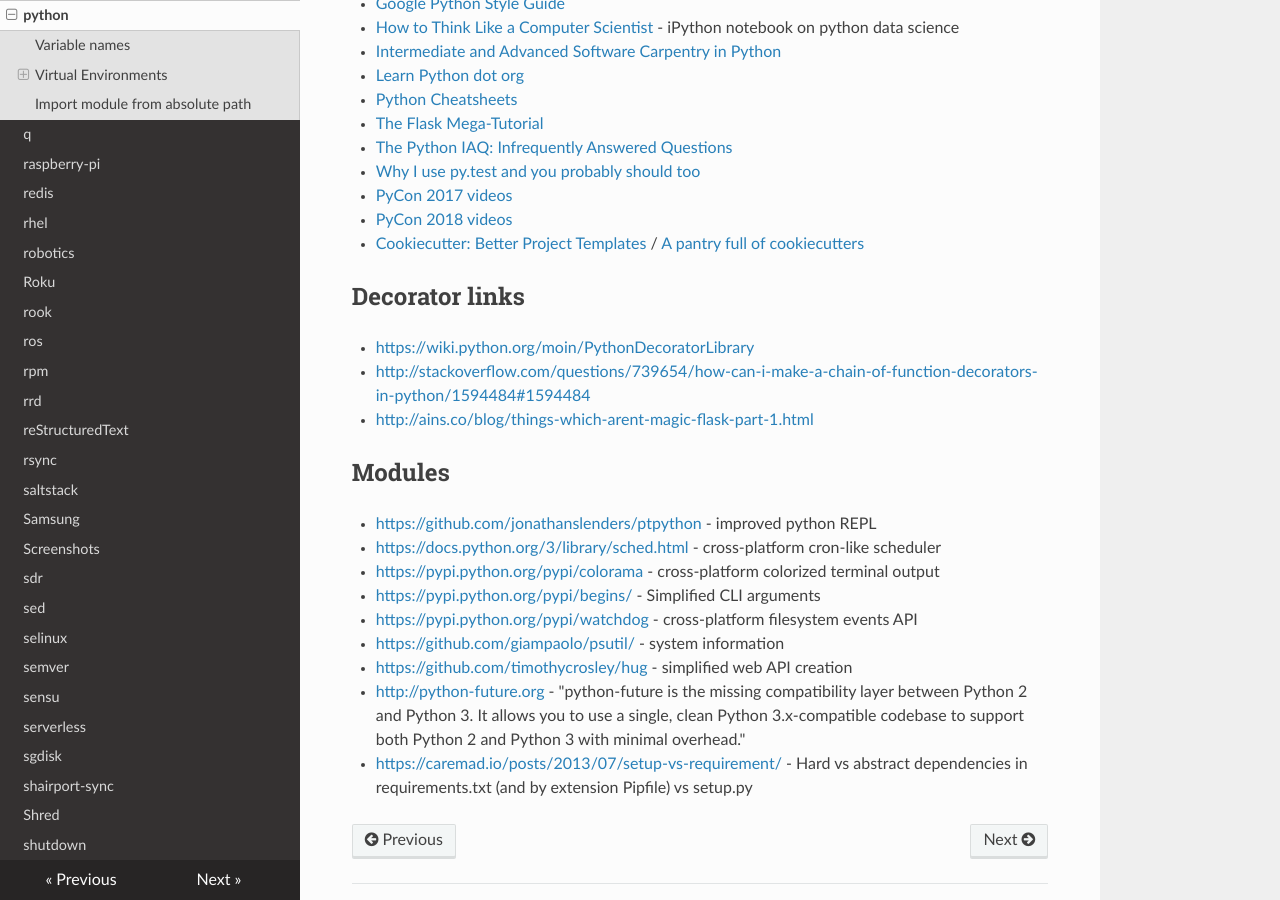
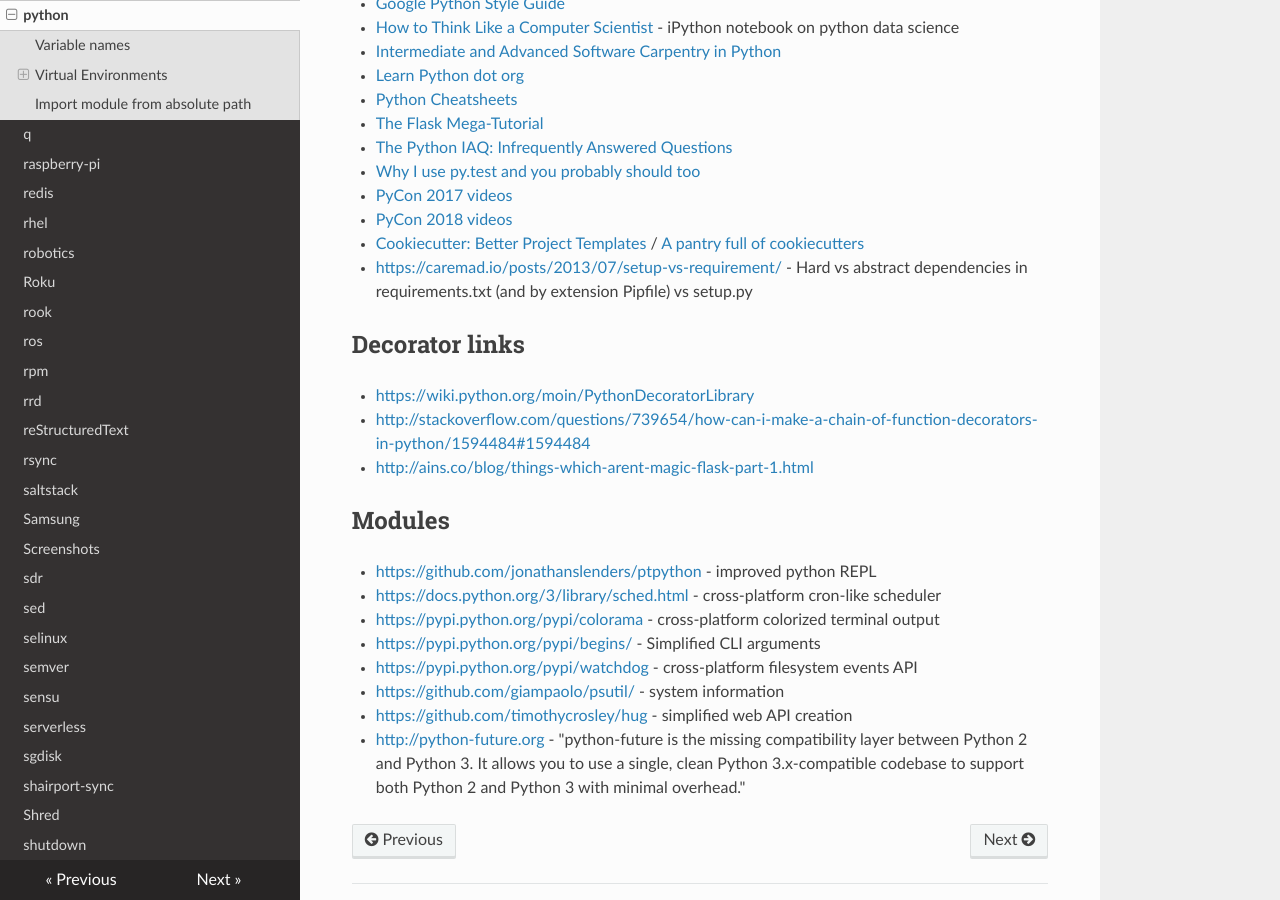
Before and after one commit to lando-cal/tech-notes, an MkDocs documentation site: the page built from docs/python.md, in a window 1280 px wide and 900 px high, scrolled down 3885 px. Built offline with MkDocs 1.6.1, drawn with Linux system fonts in a browser that asks for light colours; nearby versions of some CDN libraries; part of the change alters nothing that is shown.

Commit message:
Correct link location

```diff
--- a/docs/python.md
+++ b/docs/python.md
@@ -181,6 +181,7 @@ echo $(python -m site --user-base)/bin
 - [PyCon 2017 videos](https://www.youtube.com/channel/UCrJhliKNQ8g0qoE_zvL8eVg)
 - [PyCon 2018 videos](https://www.youtube.com/channel/UCsX05-2sVSH7Nx3zuk3NYuQ)
 - [Cookiecutter: Better Project Templates](https://cookiecutter.readthedocs.io/en/latest/) / [A pantry full of cookiecutters](https://cookiecutter.readthedocs.io/en/latest/readme.html#a-pantry-full-of-cookiecutters)
+- <https://caremad.io/posts/2013/07/setup-vs-requirement/> - Hard vs abstract dependencies in requirements.txt (and by extension Pipfile) vs setup.py
 
 ## Decorator links
 
@@ -198,4 +199,3 @@ echo $(python -m site --user-base)/bin
 - <https://github.com/giampaolo/psutil/> - system information
 - <https://github.com/timothycrosley/hug> - simplified web API creation
 - <http://python-future.org> - "python-future is the missing compatibility layer between Python 2 and Python 3. It allows you to use a single, clean Python 3.x-compatible codebase to support both Python 2 and Python 3 with minimal overhead."
-- <https://caremad.io/posts/2013/07/setup-vs-requirement/> - Hard vs abstract dependencies in requirements.txt (and by extension Pipfile) vs setup.py
```
